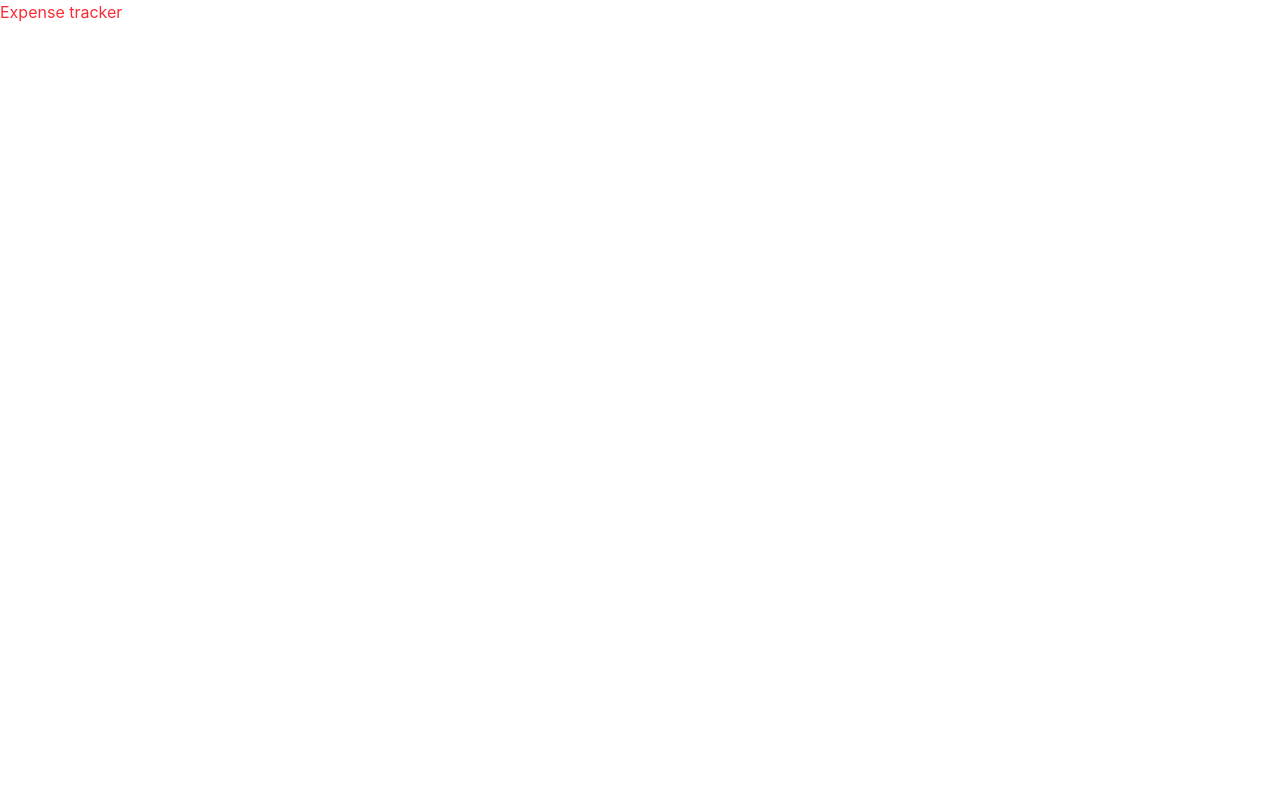
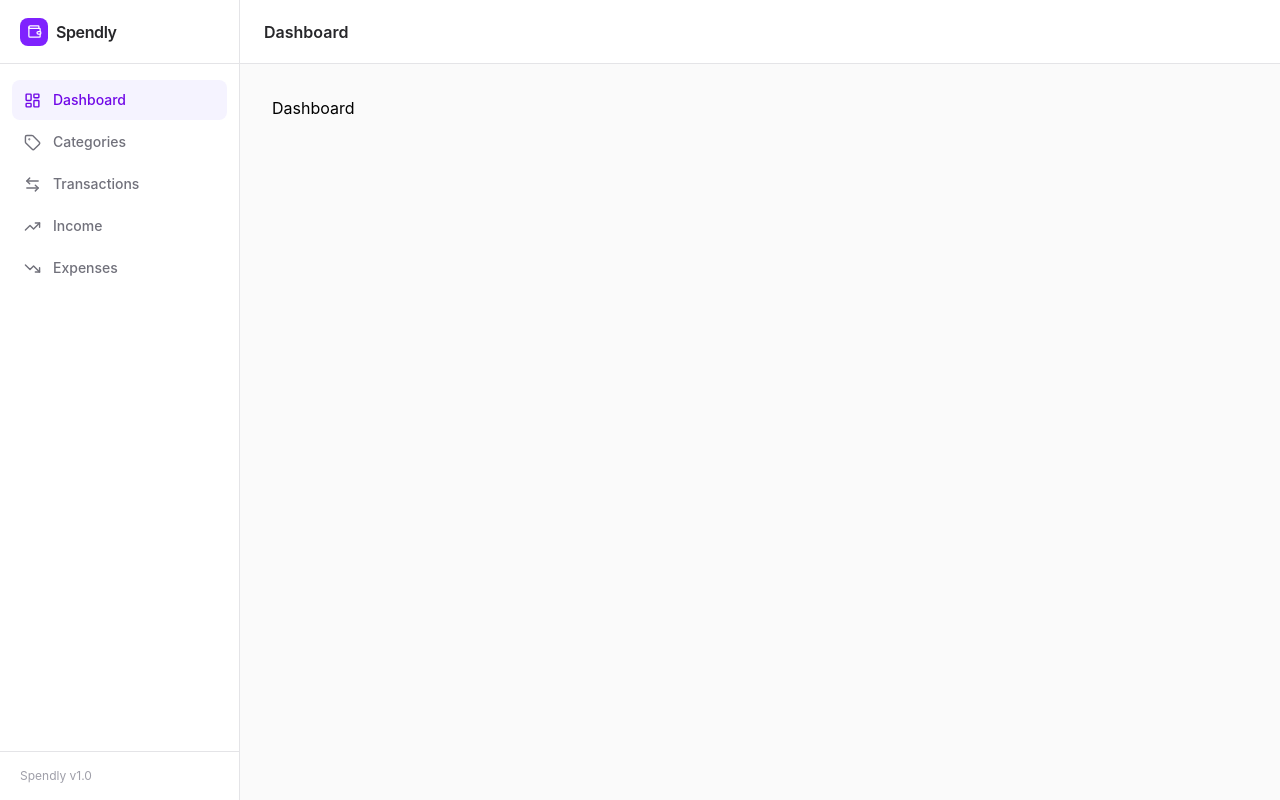
Before and after one commit to prafisa/Expense-Tracker-A, a React (Vite) app: page /dashboard in a window 1280 px wide. Built offline with nearby package versions, Linux system fonts and the light colour scheme.

Commit message:
feat: routes setup and layouts setup

```diff
--- a/package.json
+++ b/package.json
@@ -11,8 +11,10 @@
   },
   "dependencies": {
     "@tailwindcss/vite": "^4.2.2",
+    "lucide-react": "^1.8.0",
     "react": "^19.2.4",
     "react-dom": "^19.2.4",
+    "react-router-dom": "^7.14.1",
     "tailwindcss": "^4.2.2"
   },
   "devDependencies": {
--- a/src/App.jsx
+++ b/src/App.jsx
@@ -1,9 +1,48 @@
-function App() {
-  return (
-    <>
-      <p className='text-red-500'>Expense tracker</p>
-    </>
-  );
+import { createBrowserRouter, RouterProvider, Navigate, Outlet } from 'react-router-dom'
+import AppLayout from './layouts/AppLayout'
+
+import React from 'react'
+
+
+const router = createBrowserRouter([
+  {
+    path: '/',
+    element: <AppLayout />,
+    children: [
+      {
+        index: true,
+        element: <Navigate to="/dashboard" replace />
+      },
+      {
+        path: 'dashboard',
+        element: <div>Dashboard</div>
+      },
+      {
+        path: 'transactions',
+        element: <div>Transactions</div>
+      },
+      {
+        path: 'income',
+        element: <div>Income</div>
+      },
+      {
+        path: 'expenses',
+        element: <div>Expenses</div>
+      },
+      {
+        path: 'categories',
+        element: <div>Categories</div>
+      }
+    ]
+  },
+  {
+    path: '*',
+    element: <Navigate to="/" replace />
+  }
+])
+
+const App = () => {
+  return <RouterProvider router={router} />
 }
 
-export default App;
+export default App
--- /dev/null
+++ b/src/layouts/AppLayout.jsx
@@ -0,0 +1,28 @@
+import { Outlet } from 'react-router-dom'
+import Sidebar from './Sidebar'
+import TopBar from './TopBar'
+import { useState } from 'react'
+
+export default function AppLayout() {
+  const [sidebarOpen, setSidebarOpen] = useState(false)
+
+  return (
+    <div className="flex h-screen bg-zinc-50 overflow-hidden">
+      {sidebarOpen && (
+        <div
+          className="fixed inset-0 z-20 bg-black/30 lg:hidden"
+          onClick={() => setSidebarOpen(false)}
+        />
+      )}
+
+      <Sidebar open={sidebarOpen} onClose={() => setSidebarOpen(false)} />
+
+      <div className="flex flex-col flex-1 min-w-0 overflow-hidden">
+        <TopBar onMenuClick={() => setSidebarOpen(true)} />
+        <main className="flex-1 overflow-y-auto p-4 md:p-6 lg:p-8">
+          <Outlet />
+        </main>
+      </div>
+    </div>
+  )
+}
--- /dev/null
+++ b/src/layouts/Sidebar.jsx
@@ -0,0 +1,70 @@
+import { NavLink } from 'react-router-dom'
+import {
+  LayoutDashboard,
+  ArrowLeftRight,
+  TrendingUp,
+  TrendingDown,
+  Tag,
+  Wallet,
+  X,
+} from 'lucide-react'
+
+const links = [
+  { to: '/dashboard',    label: 'Dashboard',    icon: LayoutDashboard },
+  { to: '/categories',   label: 'Categories',   icon: Tag },
+  { to: '/transactions', label: 'Transactions', icon: ArrowLeftRight },
+  { to: '/income',       label: 'Income',       icon: TrendingUp },
+  { to: '/expenses',     label: 'Expenses',     icon: TrendingDown },
+]
+
+export default function Sidebar({ open, onClose }) {
+  return (
+    <aside
+      className={`
+        fixed z-30 inset-y-0 left-0 w-60 bg-white border-r border-zinc-200
+        flex flex-col transition-transform duration-200 ease-in-out
+        lg:static lg:translate-x-0
+        ${open ? 'translate-x-0' : '-translate-x-full'}
+      `}
+    >
+      <div className="flex items-center justify-between px-5 h-16 border-b border-zinc-200 shrink-0">
+        <div className="flex items-center gap-2">
+          <div className="w-7 h-7 rounded-lg bg-violet-600 flex items-center justify-center">
+            <Wallet size={15} className="text-white" />
+          </div>
+          <span className="font-semibold text-zinc-800 tracking-tight">Spendly</span>
+        </div>
+        <button
+          onClick={onClose}
+          className="lg:hidden text-zinc-400 hover:text-zinc-600"
+        >
+          <X size={18} />
+        </button>
+      </div>
+
+      <nav className="flex-1 px-3 py-4 space-y-0.5">
+        {links.map(({ to, label, icon: Icon }) => (
+          <NavLink
+            key={to}
+            to={to}
+            onClick={onClose}
+            className={({ isActive }) =>
+              `flex items-center gap-3 px-3 py-2.5 rounded-lg text-sm font-medium transition-colors
+              ${isActive
+                ? 'bg-violet-50 text-violet-700'
+                : 'text-zinc-500 hover:text-zinc-800 hover:bg-zinc-100'
+              }`
+            }
+          >
+            <Icon size={17} />
+            {label}
+          </NavLink>
+        ))}
+      </nav>
+
+      <div className="px-5 py-4 border-t border-zinc-200 shrink-0">
+        <p className="text-xs text-zinc-400">Spendly v1.0</p>
+      </div>
+    </aside>
+  )
+}
--- /dev/null
+++ b/src/layouts/TopBar.jsx
@@ -0,0 +1,27 @@
+import { Menu } from 'lucide-react'
+import { useLocation } from 'react-router-dom'
+
+const titles = {
+  '/dashboard':    'Dashboard',
+  '/transactions': 'Transactions',
+  '/income':       'Income',
+  '/expenses':     'Expenses',
+  '/categories':   'Categories',
+}
+
+export default function TopBar({ onMenuClick }) {
+  const { pathname } = useLocation()
+  const title = titles[pathname] ?? 'Spendly'
+
+  return (
+    <header className="h-16 bg-white border-b border-zinc-200 flex items-center px-4 md:px-6 gap-4 shrink-0">
+      <button
+        onClick={onMenuClick}
+        className="lg:hidden text-zinc-400 hover:text-zinc-600"
+      >
+        <Menu size={20} />
+      </button>
+      <h1 className="text-base font-semibold text-zinc-800">{title}</h1>
+    </header>
+  )
+}
```
Also changed, not shown: 1 other file (tests, documents, lock files or other folders).
